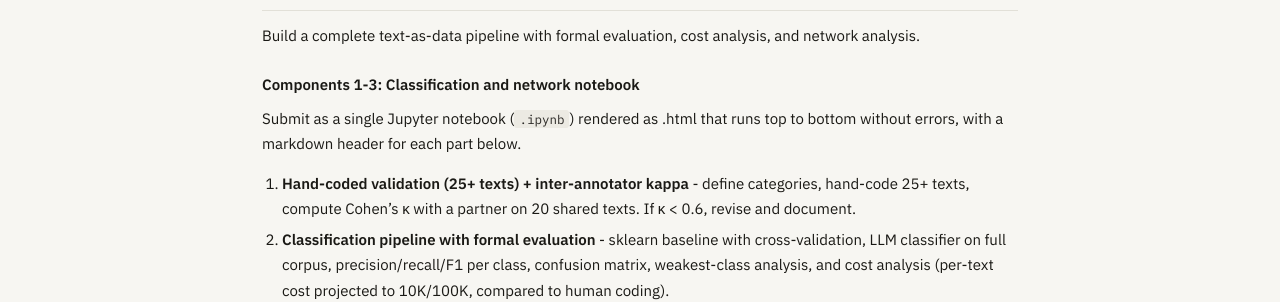
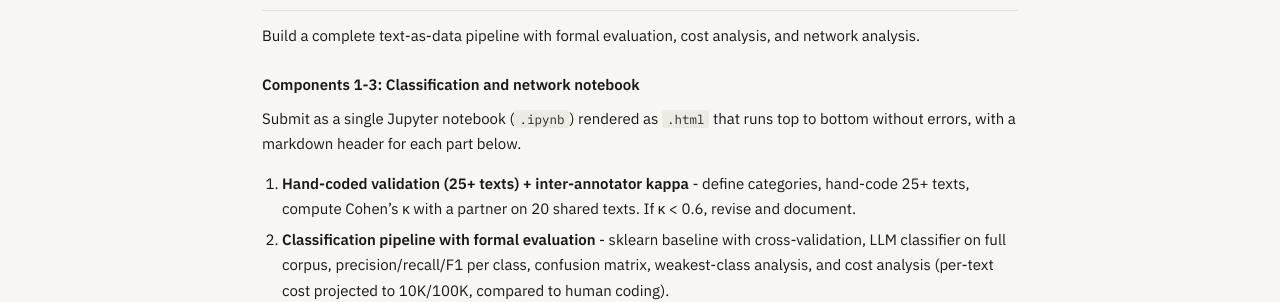
Before and after one commit to steflangehennig/info4340, a Jekyll site: the page built from assignments/week-6-text.md, in a window 1280 px wide and 900 px high. Shown: the part 270-572 px from the top of the window. Built offline with Jekyll 4.4.1, drawn with Linux system fonts in a browser that asks for light colours.

```diff
--- a/assignments/week-6-text.md
+++ b/assignments/week-6-text.md
@@ -11,7 +11,7 @@ Build a complete text-as-data pipeline with formal evaluation, cost analysis, an
 
 ### Components 1-3: Classification and network notebook
 
-Submit as a single Jupyter notebook (`.ipynb`) rendered as .html that runs top to bottom without errors, with a markdown header for each part below.
+Submit as a single Jupyter notebook (`.ipynb`) rendered as `.html` that runs top to bottom without errors, with a markdown header for each part below.
 
 1. **Hand-coded validation (25+ texts) + inter-annotator kappa** - define categories, hand-code 25+ texts, compute Cohen's κ with a partner on 20 shared texts. If κ < 0.6, revise and document.
 2. **Classification pipeline with formal evaluation** - sklearn baseline with cross-validation, LLM classifier on full corpus, precision/recall/F1 per class, confusion matrix, weakest-class analysis, and cost analysis (per-text cost projected to 10K/100K, compared to human coding).
```
